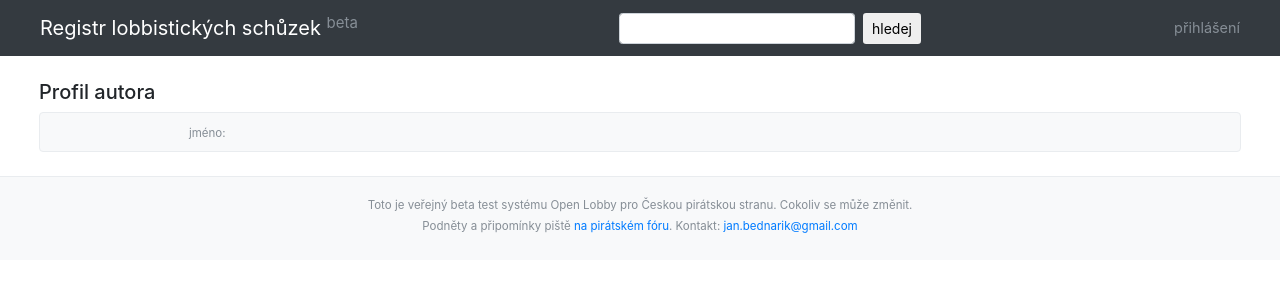
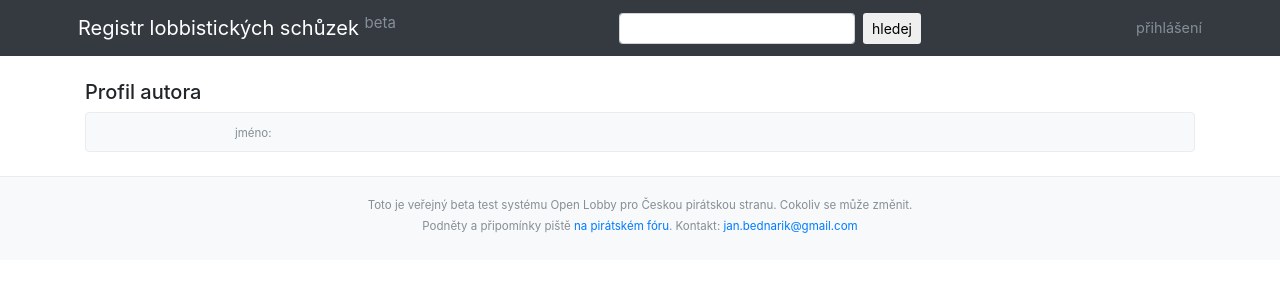
Before and after one commit to openlobby/openlobby-app, a Django app: template olapp/core/templates/core/author.html in a window 1280 px wide. Shown: the top 300 px of the page. Run offline with Django 3.2, Linux system fonts and the light colour scheme; the template is opened without the code that fills it, so the values that code supplies are empty; some libraries are stand-ins or nearby versions.

Commit message:
Tweaking templates.

```diff
--- a/olapp/core/templates/core/author.html
+++ b/olapp/core/templates/core/author.html
@@ -2,17 +2,13 @@
 
 {% block content %}
 
-<div class="m-4">
-
+<div class="my-4">
   <h5>Profil autora</h5>
-
   <div class="border rounded bg-light py-2">
-
     <div class="d-flex">
       <div class="px-3 text-right" style="min-width: 14em"><small class="text-muted">jméno:</small></div>
       <div class="">{{ author.name }}</div>
     </div>
-
     {% if author.extra.login %}
       <div class="d-flex pt-1">
         <div class="px-3 text-right" style="min-width: 14em"><small class="text-muted">profil na Pirátském fóru:</small></div>
--- a/olapp/core/templates/core/report_snippet.html
+++ b/olapp/core/templates/core/report_snippet.html
@@ -1,4 +1,4 @@
-<div class="row m-4">
+<div class="row my-4">
   <div class="col-9 p-0 border rounded-left">
 
     <div class="d-flex justify-content-start py-1 border border-left-0 border-right-0 border-top-0 bg-light">
--- a/olapp/core/templates/core/skeleton.html
+++ b/olapp/core/templates/core/skeleton.html
@@ -12,7 +12,7 @@
   <body style="font-size: 90%">
 
     <nav class="navbar navbar-dark bg-dark">
-      <div class="container-fluid px-4">
+      <div class="container px-2">
         <a class="navbar-brand" href="/">Registr lobbistických schůzek <sup class="text-muted">beta</sup></a>
 
         <form class="form-inline justify-content-center" action="{% url 'index' %}" method="get">
@@ -30,7 +30,7 @@
       </div>
     </nav>
 
-    <div class="container-fluid">
+    <div class="container">
       {% block content %}{% endblock %}
     </div>
 
```
